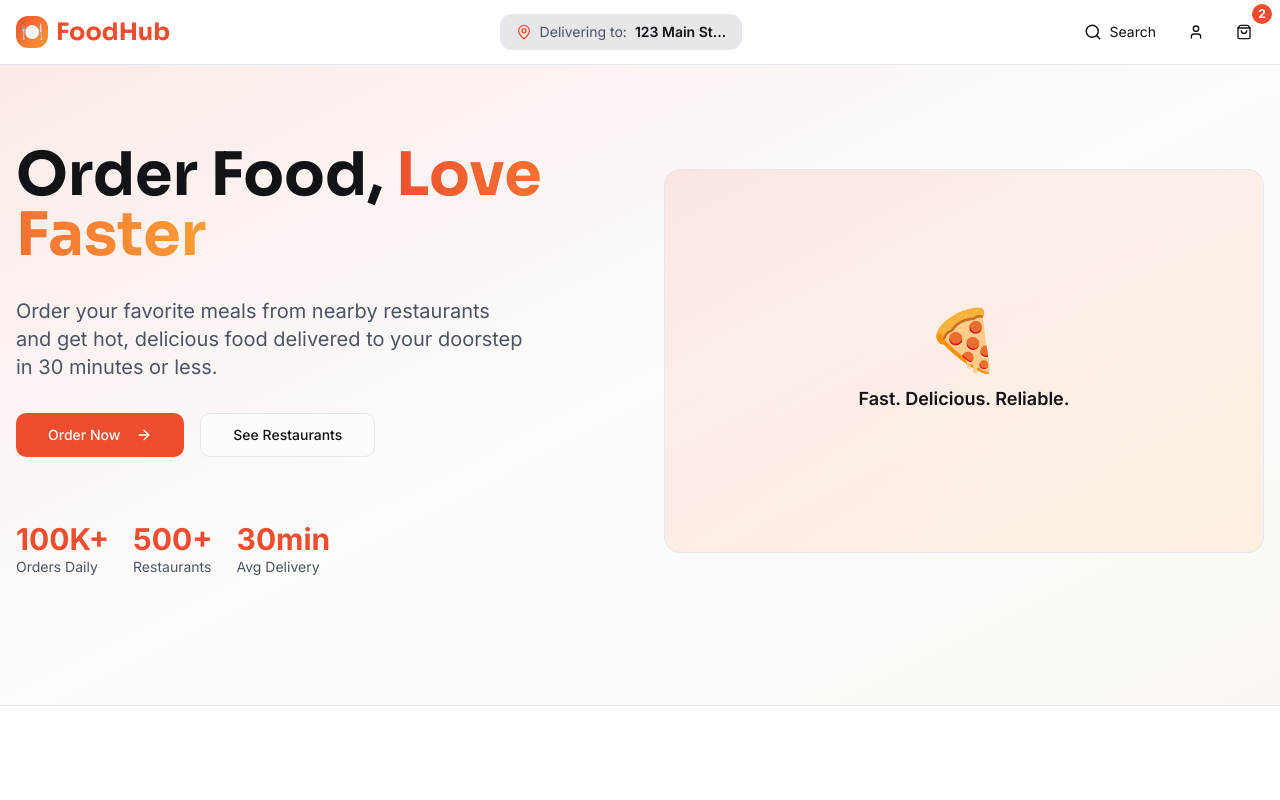
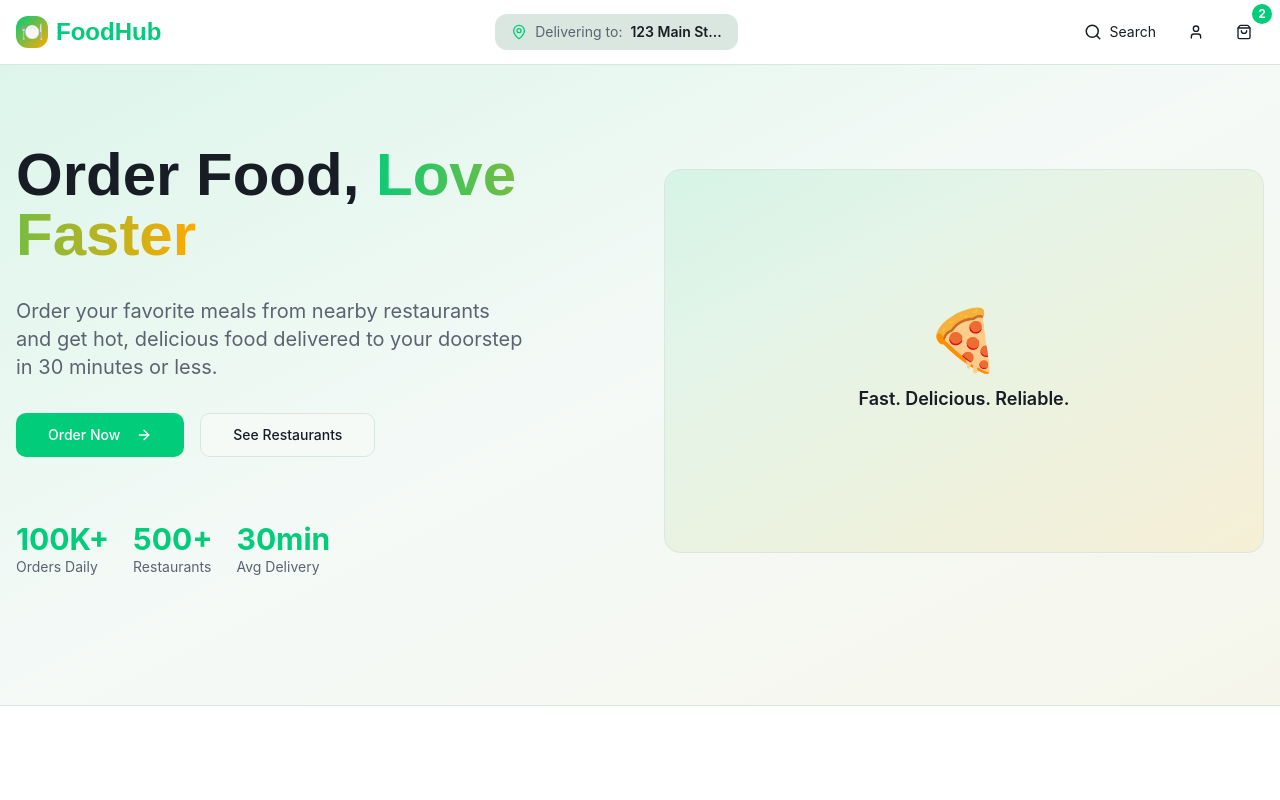
Before and after one commit to Sammyjhz/food-order-hub, a React (Vite) app: page / in a window 1280 px wide. Shown: the top 800 px of the page. Built offline with nearby package versions, Linux system fonts and the light colour scheme.

Commit message:
Update global styles for BMI calculator health app
cgen-0865c09c23184647ba7950f89cf3e8a1

```diff
--- a/client/global.css
+++ b/client/global.css
@@ -1,5 +1,5 @@
 /** @import must precede all other statements */
-@import url("https://fonts.googleapis.com/css2?family=Sora:wght@400;500;600;700;800&family=Inter:wght@400;500;600;700&display=swap");
+@import url("https://fonts.googleapis.com/css2?family=DM+Sans:wght@400;500;600;700&family=Outfit:wght@400;500;600;700;800&display=swap");
 
 @tailwind base;
 @tailwind components;
@@ -7,88 +7,88 @@
 
 @layer base {
   /**
-   * Tailwind CSS theme - Food Delivery Platform
+   * Tailwind CSS theme - BMI Calculator Health App
    * tailwind.config.ts expects the following color variables to be expressed as HSL values.
    * A different format will require also updating the theme in tailwind.config.ts.
   */
   :root {
-    --background: 0 0% 99%;
-    --foreground: 220 14% 8%;
+    --background: 150 30% 97%;
+    --foreground: 220 20% 12%;
 
     --card: 0 0% 100%;
-    --card-foreground: 220 14% 8%;
+    --card-foreground: 220 20% 12%;
 
     --popover: 0 0% 100%;
-    --popover-foreground: 220 14% 8%;
+    --popover-foreground: 220 20% 12%;
 
-    --primary: 10 86% 56%;
+    --primary: 156 100% 40%;
     --primary-foreground: 0 0% 100%;
 
-    --secondary: 31 97% 60%;
-    --secondary-foreground: 220 14% 8%;
+    --secondary: 40 100% 50%;
+    --secondary-foreground: 220 20% 12%;
 
-    --muted: 220 13% 91%;
-    --muted-foreground: 216 14% 34%;
+    --muted: 150 20% 88%;
+    --muted-foreground: 220 10% 40%;
 
-    --accent: 10 86% 56%;
+    --accent: 156 100% 40%;
     --accent-foreground: 0 0% 100%;
 
     --destructive: 0 84.2% 60.2%;
     --destructive-foreground: 210 40% 98%;
 
-    --border: 220 13% 91%;
-    --input: 220 13% 91%;
-    --ring: 10 86% 56%;
+    --border: 150 20% 88%;
+    --input: 150 20% 88%;
+    --ring: 156 100% 40%;
 
     --radius: 0.75rem;
 
-    --sidebar-background: 0 0% 98%;
-    --sidebar-foreground: 220 14% 8%;
-    --sidebar-primary: 10 86% 56%;
+    --sidebar-background: 150 30% 95%;
+    --sidebar-foreground: 220 20% 12%;
+    --sidebar-primary: 156 100% 40%;
     --sidebar-primary-foreground: 0 0% 100%;
-    --sidebar-accent: 31 97% 60%;
-    --sidebar-accent-foreground: 220 14% 8%;
-    --sidebar-border: 220 13% 91%;
-    --sidebar-ring: 10 86% 56%;
+    --sidebar-accent: 40 100% 50%;
+    --sidebar-accent-foreground: 220 20% 12%;
+    --sidebar-border: 150 20% 88%;
+    --sidebar-ring: 156 100% 40%;
   }
 
   .dark {
-    --background: 220 14% 8%;
-    --foreground: 0 0% 98%;
+    --background: 220 20% 10%;
+    --foreground: 150 20% 95%;
 
-    --card: 220 14% 12%;
-    --card-foreground: 0 0% 98%;
+    --card: 220 20% 15%;
+    --card-foreground: 150 20% 95%;
 
-    --popover: 220 14% 12%;
-    --popover-foreground: 0 0% 98%;
+    --popover: 220 20% 15%;
+    --popover-foreground: 150 20% 95%;
 
-    --primary: 10 86% 56%;
-    --primary-foreground: 220 14% 8%;
+    --primary: 156 100% 40%;
+    --primary-foreground: 220 20% 10%;
 
-    --secondary: 31 97% 60%;
-    --secondary-foreground: 220 14% 8%;
+    --secondary: 40 100% 50%;
+    --secondary-foreground: 220 20% 10%;
 
-    --muted: 220 14% 25%;
-    --muted-foreground: 216 14% 65%;
+    --muted: 220 20% 30%;
+    --muted-foreground: 150 20% 70%;
 
-    --accent: 10 86% 56%;
+    --accent: 156 100% 40%;
     --accent-foreground: 0 0% 100%;
 
     --destructive: 0 84.2% 60.2%;
     --destructive-foreground: 210 40% 98%;
 
-    --border: 220 14% 25%;
-    --input: 220 14% 25%;
-    --ring: 10 86% 56%;
+    --border: 220 20% 30%;
+    --input: 220 20% 30%;
+    --ring: 156 100% 40%;
 
-    --sidebar-background: 220 14% 8%;
-    --sidebar-foreground: 0 0% 98%;
-    --sidebar-primary: 10 86% 56%;
-    --sidebar-primary-foreground: 220 14% 8%;
-    --sidebar-accent: 31 97% 60%;
-    --sidebar-accent-foreground: 220 14% 8%;
-    --sidebar-border: 220 14% 25%;
-    --sidebar-ring: 10 86% 56%;
+    --sidebar-background: 220 20% 10%;
+    --sidebar-foreground: 150 20% 95%;
+    --sidebar-primary: 156 100% 40%;
+    --sidebar-primary-foreground: 220 20% 10%;
+    --sidebar-accent: 40 100% 50%;
+    --sidebar-accent-foreground: 220 20% 10%;
+    --sidebar-border: 220 20% 30%;
+    --sidebar-ring: 156 100% 40%;
   }
 }
 
@@ -102,12 +102,7 @@
     font-family: "Inter", sans-serif;
   }
 
-  h1,
-  h2,
-  h3,
-  h4,
-  h5,
-  h6 {
+  h1, h2, h3, h4, h5, h6 {
     font-family: "Sora", sans-serif;
     font-weight: 700;
   }
```
